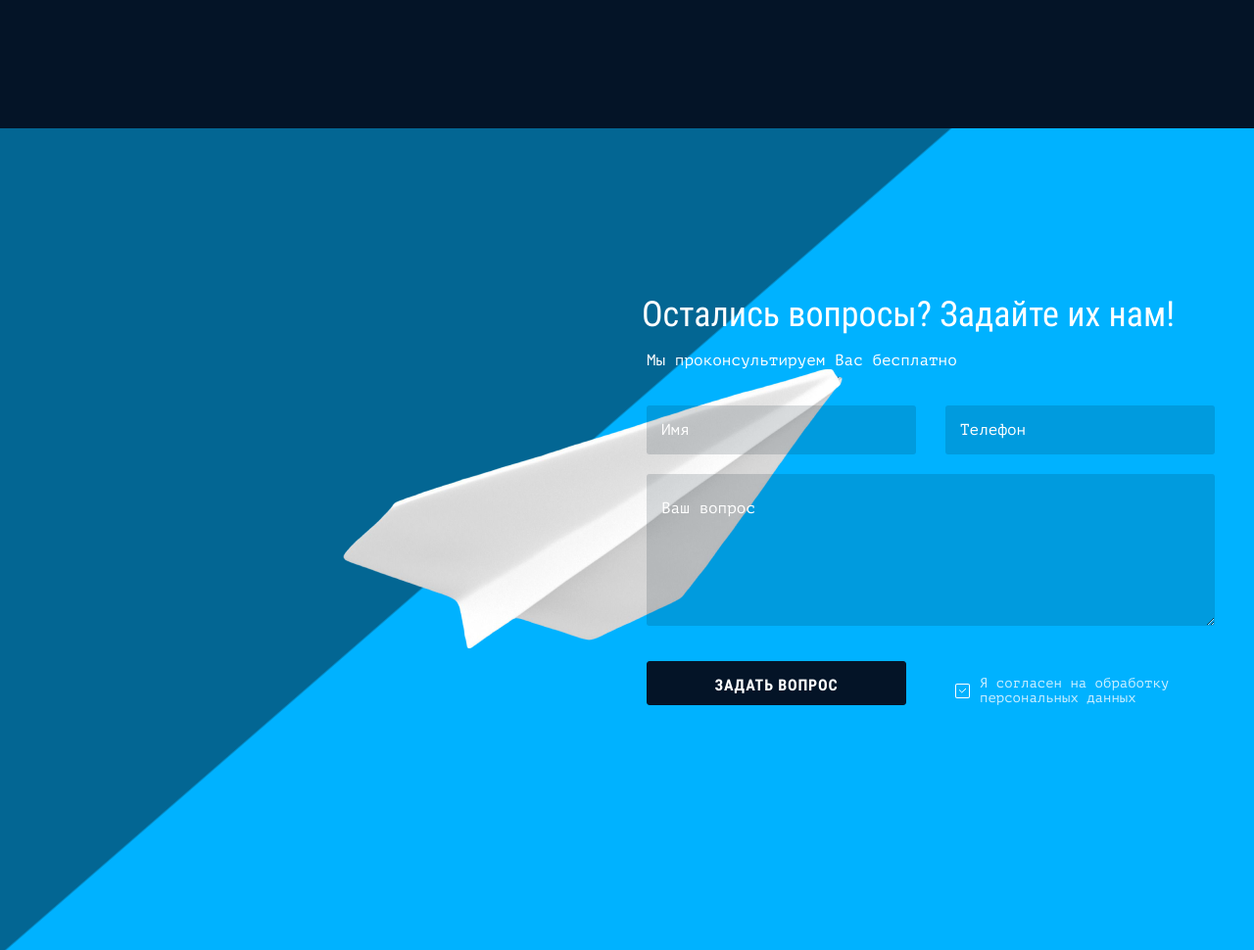
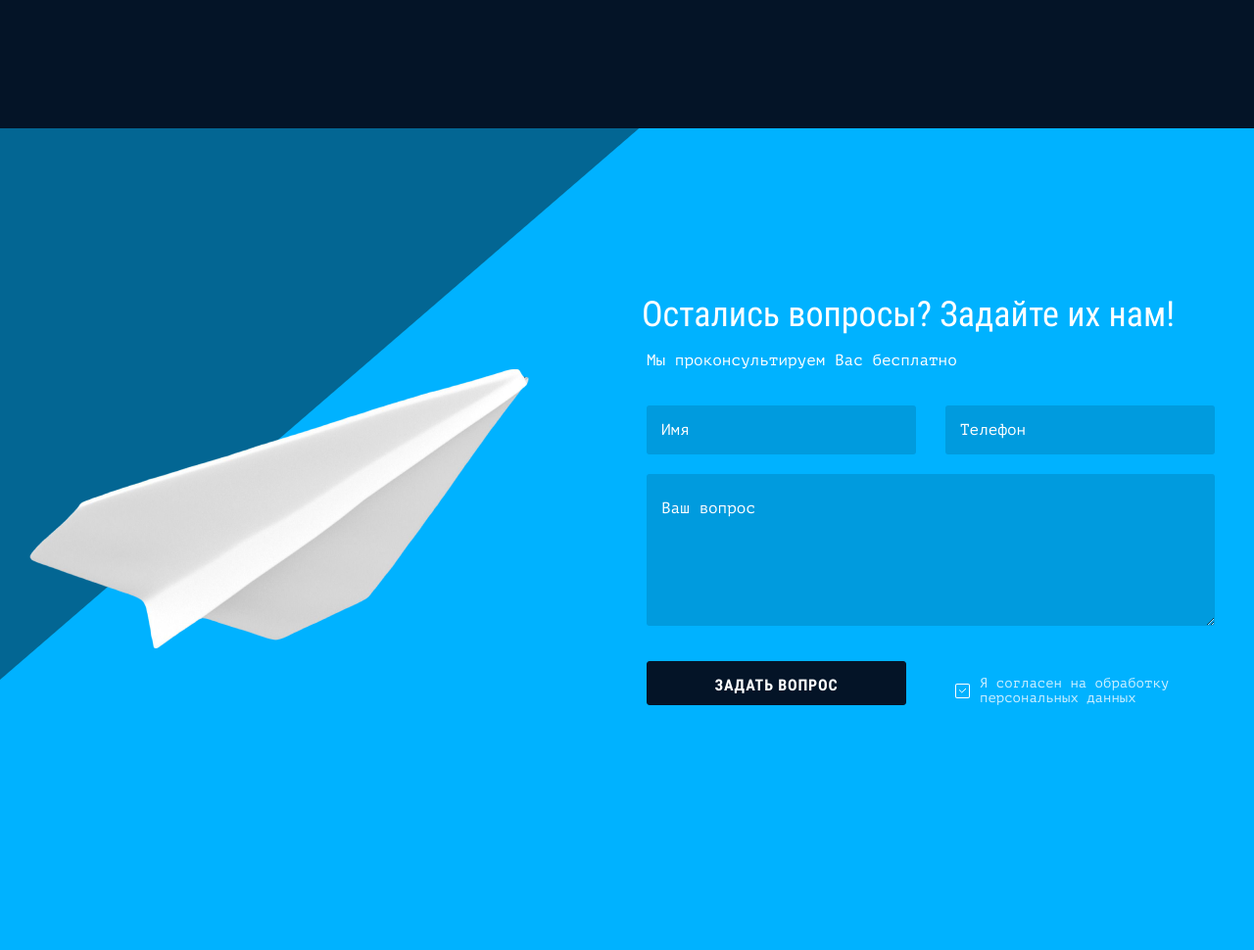
Before and after one commit to nikitasech/smart-device, a website built with webpack: page source/index.html in a window 1280 px wide. Shown: the part 3000-3970 px from the top of the page at 98% size. Built offline with nearby package versions, Linux system fonts and the light colour scheme; files whose address does not match are found by name.

Commit message:
Зафиксировал фоны в блоке connection

```diff
--- a/source/sass/blocks/connection.scss
+++ b/source/sass/blocks/connection.scss
@@ -1,11 +1,10 @@
 .connection {
   padding-left: calc(((100% - 1220px) / 2) + 625px);
-
   color: $color-default-white;
 
-  background-image: url("../img/desktop-paper-airplane@1x.png"), linear-gradient(139deg, #036693 636px, $color-deep-sky-blue 638px);
+  background-image: url("../img/desktop-paper-airplane@1x.png"), linear-gradient(139.2deg, #036693 calc((100% - 1220px + 600px) / 2), $color-deep-sky-blue calc((100% - 1220px + 602px) / 2));
   background-repeat: no-repeat;
-  background-position: 350px 246px, 0 0;
+  background-position: calc((100% - 1220px + 510px) / 2) 246px, 0 0;
 
   @include vp-1279 {
     background-color: $color-deep-sky-blue;
```
Also changed, not shown: build/css/style.css, build/css/style.min.css, 1 other file.
